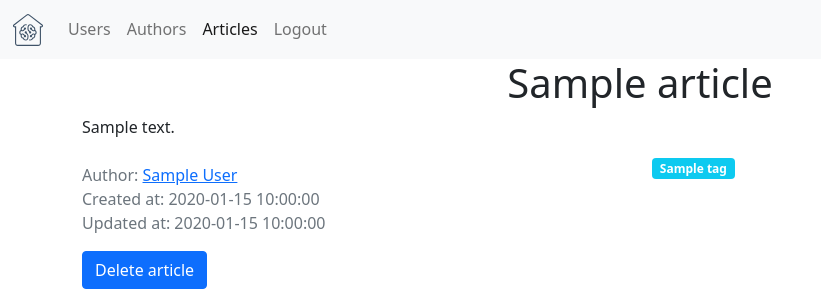
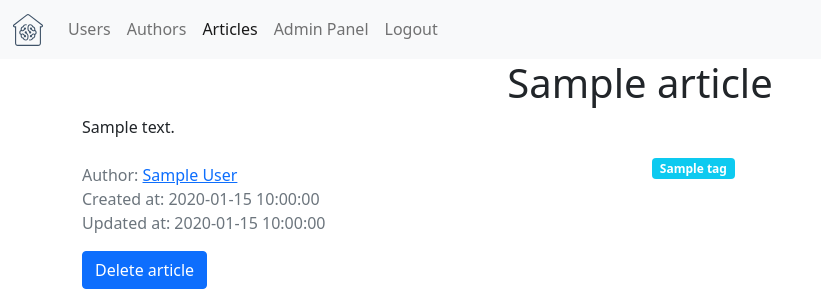
Before and after one commit to ElecTrOoD/Flask, a Flask app: page /article/1 in a window 1280 px wide. Shown: the top 300 px of the page, without its empty margins (0-821 px from the left). Run offline with Flask 2, Linux system fonts and the light colour scheme; a user stored in the database is signed in; tables that the repository leaves empty hold one stand-in row (values such as "Sample post"); some libraries are stand-ins or nearby versions.

Commit message:
Update navbar.html

```diff
--- a/blog/templates/navbar.html
+++ b/blog/templates/navbar.html
@@ -23,6 +23,10 @@
                    href="{{ url_for('author.author_list') }}">Authors</a>
                 <a class="nav-link {{ 'active' if request.blueprint == 'article' }}"
                    href="{{ url_for('article.article_list') }}">Articles</a>
+                {% if current_user.is_authenticated and current_user.is_staff %}
+                    <a class="nav-link"
+                       href="{{ url_for('admin.index') }}">Admin Panel</a>
+                {% endif %}
                 {% if current_user.is_authenticated %}
                     <a class="nav-link"
                        href="{{ url_for('auth.logout') }}">Logout</a>
```
